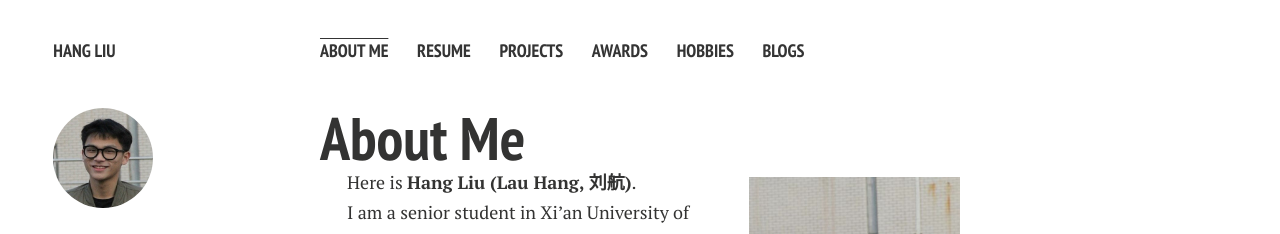
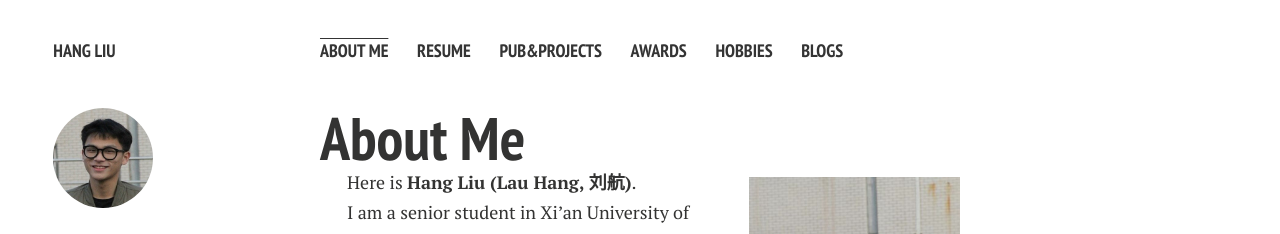
Before and after one commit to 66Lau/66Lau.github.io, a Jekyll site: the page built from index.md, in a window 1280 px wide. Shown: the top 234 px of the page. Built offline with Jekyll 4.4.1, drawn with Linux system fonts in a browser that asks for light colours; nearby versions of some CDN libraries; comment, search, counter and statistics services are not loaded; a style sheet for code colours, icons or effects is not loaded; our own code applies the rules of GitHub Pages for plain Markdown files.

```diff
--- a/_config.yml
+++ b/_config.yml
@@ -34,7 +34,7 @@
     url: /file/Hangliu_CV.pdf
   # - title: Publications
   #   url: /publications/
-  - title: Projects
+  - title: Pub&Projects
     url: /projects/
   - title: Awards
     url: /awards/
```
